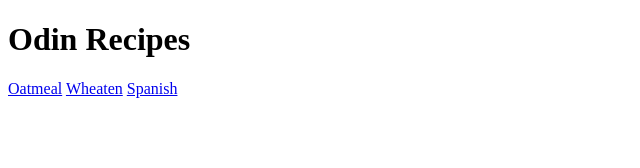
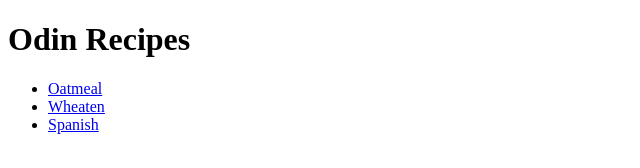
Before and after one commit to kpbongat/odin-recipes, a plain HTML site: page index.html in a window 1280 px wide. Shown: the whole page, without its empty margins (0-640 px from the left). Drawn offline with Linux system fonts and the light colour scheme.

Commit message:
Add unordered list for recipe links in homepage

```diff
--- a/index.html
+++ b/index.html
@@ -7,8 +7,10 @@
 </head>
 <body>
     <h1>Odin Recipes</h1>
-    <a href="./recipes/oatmeal.html">Oatmeal</a>
-    <a href="./recipes/wheaten.html">Wheaten</a>
-    <a href="./recipes/spanish.html">Spanish</a>
+    <ul>
+        <li><a href="./recipes/oatmeal.html">Oatmeal</a></li>
+        <li><a href="./recipes/wheaten.html">Wheaten</a></li>
+        <li><a href="./recipes/spanish.html">Spanish</a></li>
+    </ul>
 </body>
 </html>
```
